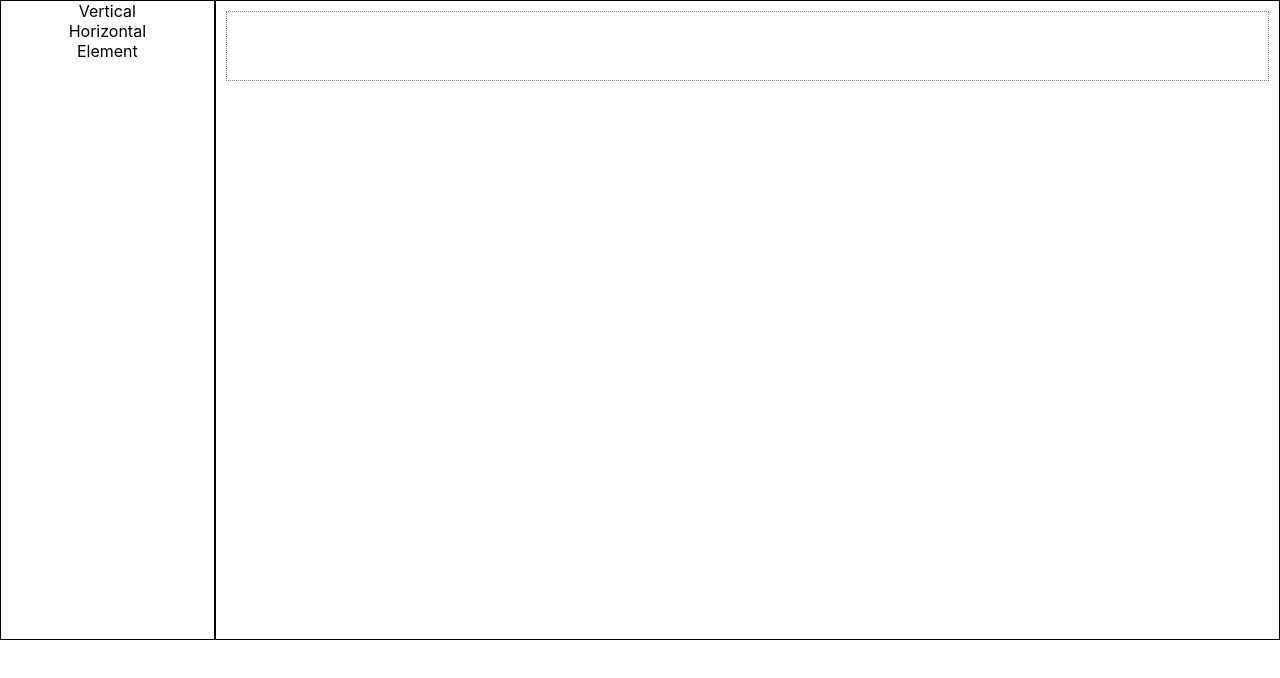
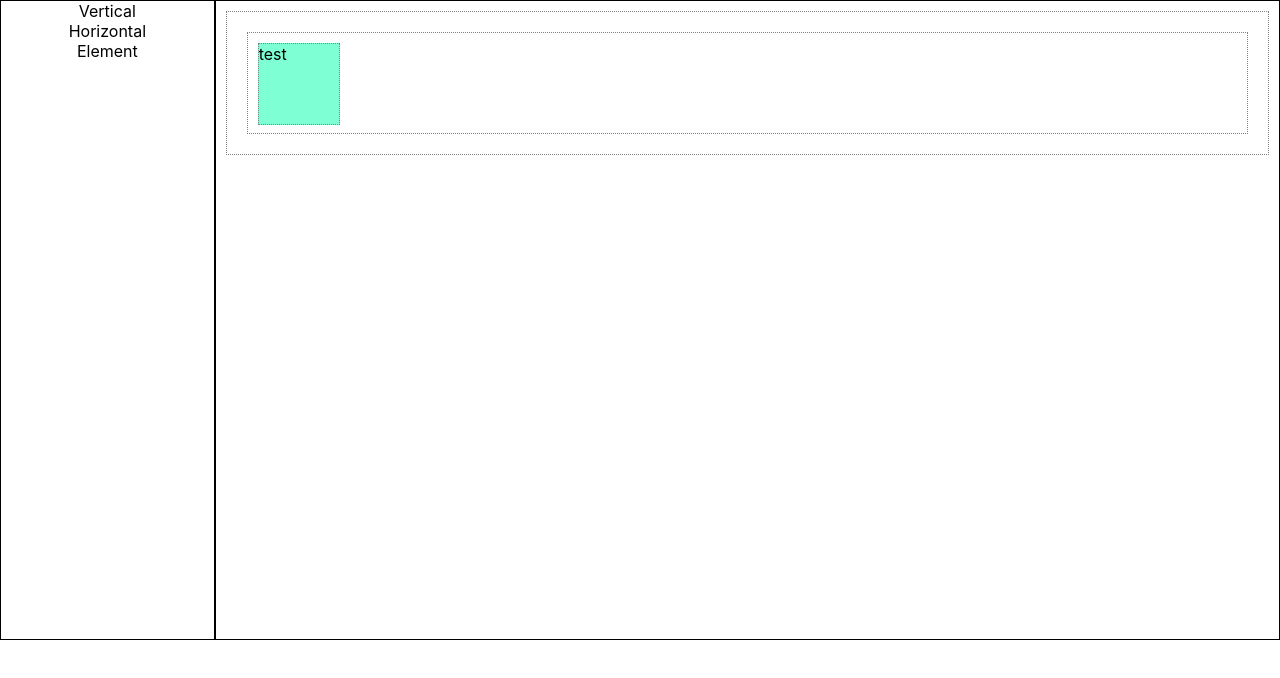
Before and after one commit to ajira/multi-level-dnd, a React (Create React App) app: page / in a window 1280 px wide. Shown: the top 678 px of the page. Built offline with nearby package versions, Linux system fonts and the light colour scheme.

Commit message:
[Arun] | Minor style changes and adds state to show that the multi level on first load works, but subsequent dnds are not working.

```diff
--- a/src/LayoutDesigner.js
+++ b/src/LayoutDesigner.js
@@ -77,21 +77,20 @@ const updateState = (id, index, arr, matching, item) => {
 };
 
 const LayoutDesigner = () => {
-  console.log(">>>>>>>>> Rerendering");
   const [layout, setLayout] = useState([
     {
       draggableId: 1,
       type: "Vertical",
       config: {},
       children: [
-        // {
-        //   draggableId: 2,
-        //   index: 1,
-        //   type: "Horizontal",
-        //   children: [
-        //     // { draggableId: 3, index: 1, type: "Element", config: { id: "test" } }
-        //   ]
-        // }
+        {
+          draggableId: 2,
+          index: 1,
+          type: "Horizontal",
+          children: [
+            { draggableId: 3, index: 1, type: "Element", config: { id: "test" } }
+          ]
+        }
       ]
     }
   ]);
--- a/src/LayoutDesigner.scss
+++ b/src/LayoutDesigner.scss
@@ -35,5 +35,7 @@
     display: flex;
     border: 1px dotted grey;
     background: aquamarine;
+    height: 100%;
+    min-width: 5em;
   }
 }
```
